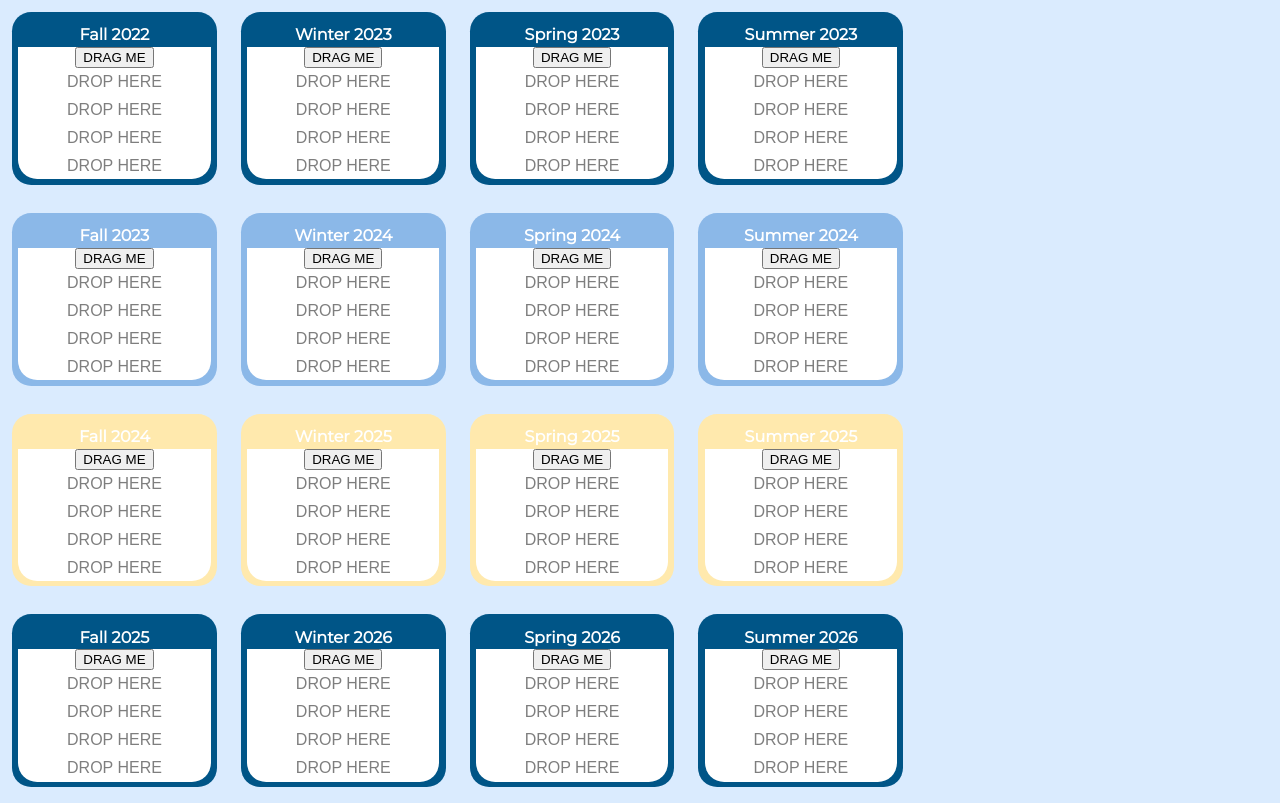
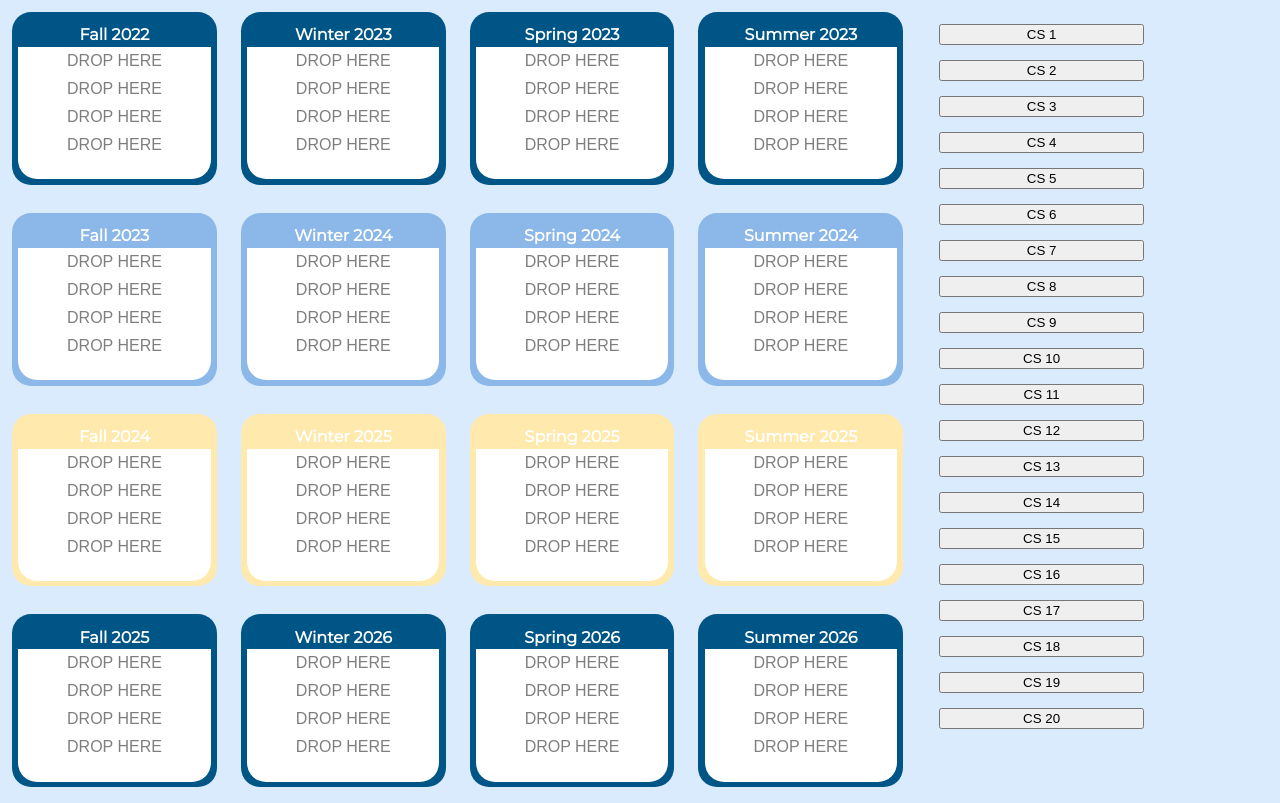
Before and after one commit to megspham/bruinplanner, a React (Create React App) app: page / in a window 1280 px wide. Built offline with nearby package versions, Linux system fonts and the light colour scheme.

Commit message:
sidebar skeleton
sidebar skeleton!

```diff
--- a/src/App.css
+++ b/src/App.css
@@ -1,3 +1,8 @@
 body {
   background: #DAEBFE;
 }
+
+.BruinPlanner {
+  display: flex;
+  flex-direction: row;
+}
--- a/src/App.js
+++ b/src/App.js
@@ -1,15 +1,28 @@
-import React, { Component } from 'react';
+import React, { Component, useState} from 'react';
 import './App.css';
+import Sidebar from "./components/CalendarPage/Sidebar.js";
 import CalendarList from './components/CalendarPage/CalendarList.js';
+import {DndContext} from '@dnd-kit/core';
 
-class App extends Component {
-  render() {
-    return (
+export default function App() {
+  const [isDropped, setIsDropped] = useState(null);
+  const [classMappings, setClassMappings] = useState([]);
+  return (
       <div className="BruinPlanner">
-        <CalendarList />
+        <DndContext onDragEnd={handleDragEnd} onDragOver={handleDragOver}>
+          <CalendarList/>
+          <Sidebar />
+        </DndContext>
       </div>
-    );
+  );
+
+  function handleDragEnd({over}) {
+    setIsDropped(over ? over.id : null);
+    setClassMappings()
+    console.log(over);
+  }
+
+  function handleDragOver({over}) {
+    console.log(over);
   }
 }
-
-export default App;
--- a/src/components/CalendarPage/CalendarBlock.css
+++ b/src/components/CalendarPage/CalendarBlock.css
@@ -11,7 +11,6 @@
   margin: 12px;
 
 }
-
 
 .DisplayBlock {
   text-align: center;
--- a/src/components/CalendarPage/CalendarBlock.js
+++ b/src/components/CalendarPage/CalendarBlock.js
@@ -17,23 +17,21 @@ function CalendarBlock({ color, calendarDate }) {
     <div className="BackgroundBlock" style={{backgroundColor: color}}>
       <div className="CalendarTitle">{calendarDate}</div>
       <div className="DisplayBlock">
-        <DndContext onDragEnd={handleDragEnd}>
-          {!isDropped ? draggable : null}
-          <Droppable id="dropppedcourse1">
-            {isDropped === "dropppedcourse1" ? draggable : 'DROP HERE'}
+          {/*!isDropped ? draggable : null*/}
+          <Droppable id={calendarDate+" Slot 1"}>
+            {isDropped === calendarDate+" Slot 1" ? draggable : 'DROP HERE'}
           </Droppable>
-          <Droppable id="dropppedcourse2">
-            {isDropped === "dropppedcourse2" ? draggable : 'DROP HERE'}
+          <Droppable id={calendarDate+" Slot 2"}>
+            {isDropped === calendarDate+" Slot 2" ? draggable : 'DROP HERE'}
           </Droppable>
-          <Droppable id="dropppedcourse3">
-            {isDropped === "dropppedcourse3" ? draggable : 'DROP HERE'}
+          <Droppable id={calendarDate+" Slot 3"}>
+            {isDropped === calendarDate+" Slot 3" ? draggable : 'DROP HERE'}
           </Droppable>
-          <Droppable id="dropppedcourse4">
-            {isDropped === "dropppedcourse4"? draggable : 'DROP HERE'}
+          <Droppable id={calendarDate+" Slot 4"}>
+            {isDropped === calendarDate+" Slot 4" ? draggable : 'DROP HERE'}
           </Droppable>
-        </DndContext>
-       </div>
-     </div>
+      </div>
+    </div>
   );
 
   function handleDragEnd({over}) {
--- a/src/components/CalendarPage/CalendarList.js
+++ b/src/components/CalendarPage/CalendarList.js
@@ -8,8 +8,7 @@ class CalendarList extends Component {
       <div>
         <div className="CalendarRow">
           <CalendarBlock color="#005587"
-            calendarDate={"Fall " + new Date(new Date().setFullYear(this.currYear)).getFullYear()
-            }>
+            calendarDate={"Fall " + new Date(new Date().setFullYear(this.currYear)).getFullYear()}>
           </CalendarBlock>
           <CalendarBlock color="#005587"
             calendarDate={"Winter " + new Date(new Date().setFullYear(this.currYear + 1)).getFullYear()}
--- /dev/null
+++ b/src/components/CalendarPage/Sidebar.css
@@ -0,0 +1,31 @@
+.Sidebar {
+    border-radius: 1.5vw;
+    display: flex;
+    display: inline-block;
+
+    justify-content: center;
+    width: 25%;
+    height: 100%;
+
+    position: relative;
+    margin: 12px;
+
+    background-color: '#FFFFFF';
+
+}
+
+
+.ClassList {
+    /* display: grid;
+    grid-auto-flow: row;
+    grid-auto-rows: 100px;
+    grid-gap: 1em; */
+
+    display: flex;
+    gap: 15px;
+    flex-direction: column;
+
+    /* max-height: 100vh;
+    overflow-y: auto;
+    overflow-x: hidden; */
+}
--- /dev/null
+++ b/src/components/CalendarPage/Sidebar.js
@@ -0,0 +1,37 @@
+import React, {useState} from "react";
+import "./Sidebar.css";
+import {DndContext} from '@dnd-kit/core';
+import Draggable from '../Draggable';
+import {Droppable} from '../Droppable';
+
+function Sidebar() {
+  const [isDropped, setIsDropped] = useState(null);
+//   const draggable = (
+//     <Draggable id ="draggable">
+//     DRAG ME
+//     </Draggable>
+//   );
+
+  return (
+    <div className="Sidebar">
+      <div className="BackgroundBlock">
+          {/*!isDropped ? draggable : null*/}
+            <div className="ClassList">
+                {Array(20)
+                .fill(null)
+                .map((_, index) => (
+                <Draggable key={index+1} id={index+1}>
+                    CS {index+1}
+                </Draggable>
+                ))}
+            </div>
+       </div>
+     </div>
+  );
+
+
+}
+
+// emit change?
+
+export default Sidebar;
```
Also changed, not shown: 1 other file (tests, documents, lock files or other folders).
